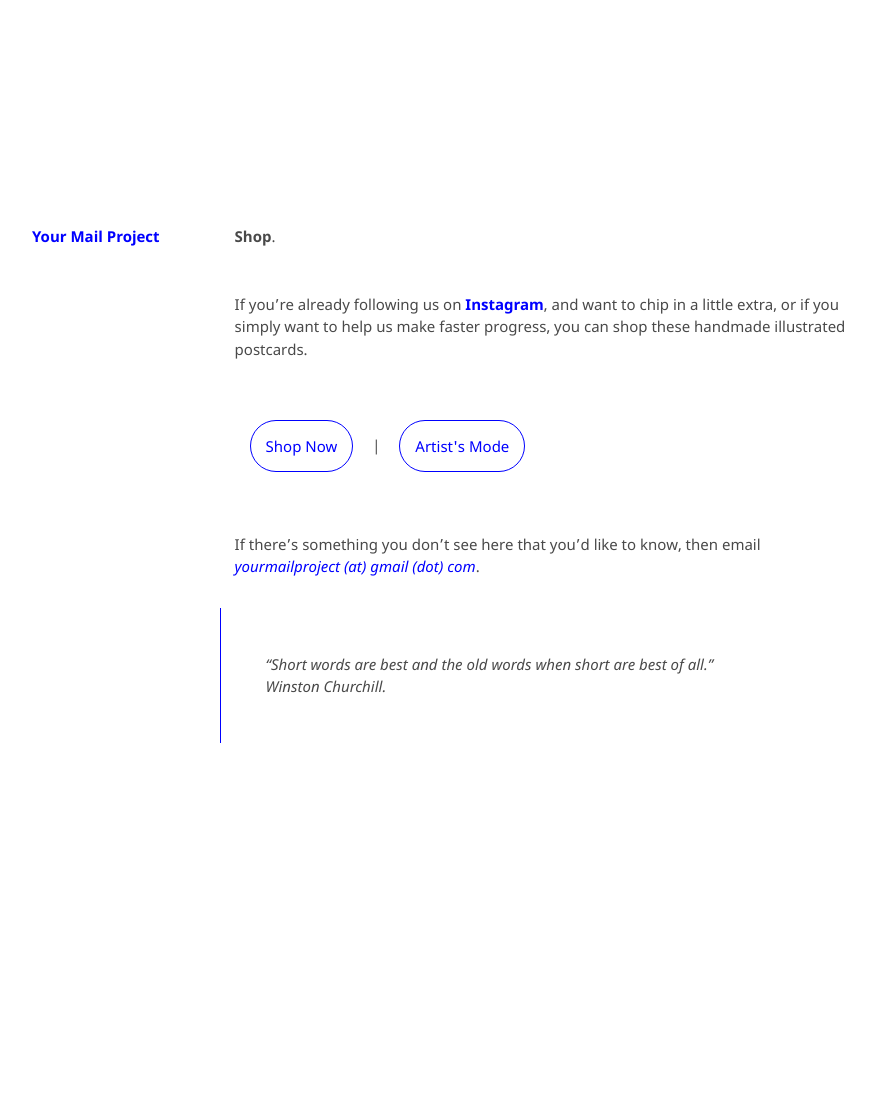
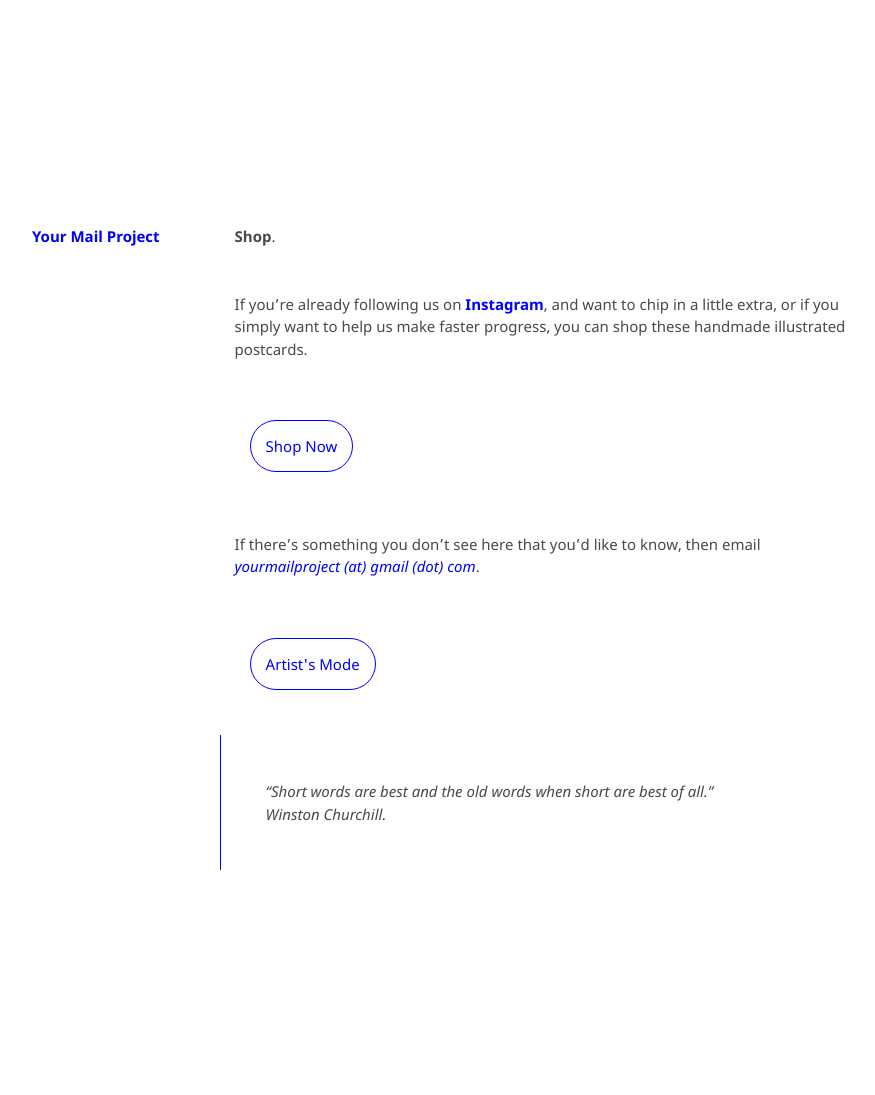
Before and after one commit to kvshvlin/yourmailproject, a Jekyll site: the page built from 3.md, in a window 1280 px wide. Shown: the whole page, without its empty margins (193-1068 px from the left). Built offline with Jekyll 4.4.1, drawn with Linux system fonts in a browser that asks for light colours; our own code applies the rules of GitHub Pages for plain Markdown files; before the commit the page ends 968 px from its top, so only the background shows below that.

Commit message:
Update 3.md

```diff
--- a/3.md
+++ b/3.md
@@ -5,7 +5,7 @@ If you’re already following us on  **<a href="https://www.instagram.com/yourma
 <div class="roadmap-spacer-1"></div>
 
 <p>
-<a class="btn" href="https://www.gumroad.com/yourmailproject" target="_blank">Shop Now</a> | <a class="btn" href="https://kvshvl.in/yourmailproject/4.html">Artist's Mode</a><br>
+<a class="btn" href="https://www.gumroad.com/yourmailproject" target="_blank">Shop Now</a><br>
 </p>
 
 <div class="roadmap-spacer-2"></div>
@@ -13,5 +13,13 @@ If you’re already following us on  **<a href="https://www.instagram.com/yourma
 If there’s something you don’t see here that you’d like to know, then email
  [_yourmailproject (at) gmail (dot) com_](mailto: yourmailproject@gmail.com).
 
+<div class="roadmap-spacer-1"></div>
+
+<p>
+<a class="btn" href="https://kvshvl.in/yourmailproject/4.html">Artist's Mode</a><br>
+</p>
+
+<div class="roadmap-spacer-2"></div>
+
 > "Short words are best and the old words when short are best of all."
 > Winston Churchill.
```
